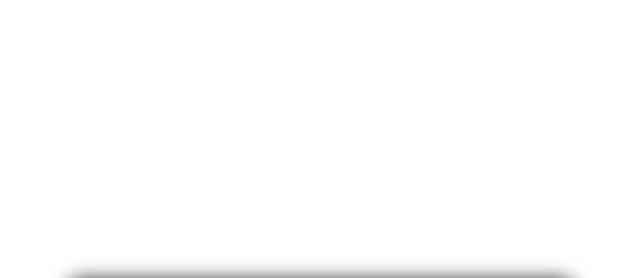
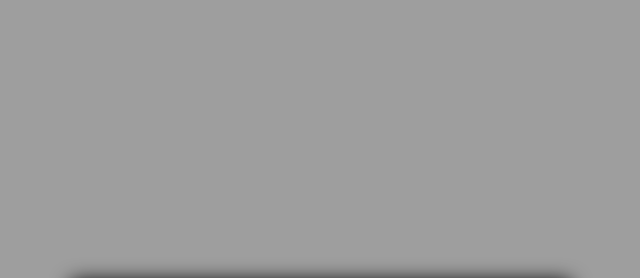
Before and after one commit to RohanDas28/lofi-player, a plain HTML site: page index.html in a window 1280 px wide. Shown: the part 61-339 px from the top of the page, without its empty margins (319-959 px from the left). Drawn offline with Linux system fonts and the light colour scheme; the site is published under a folder, as on GitHub Pages, so addresses that start at the root find nothing.

Commit message:
Update main.css

```diff
--- a/main.css
+++ b/main.css
@@ -14,7 +14,7 @@ html, body{
 
 
 .bg{
-    background: url("/bg.gif");
+    background: url("./bg.gif");
     background-size: cover;
     background-repeat:no-repeat ;
     background-position: center;
```
